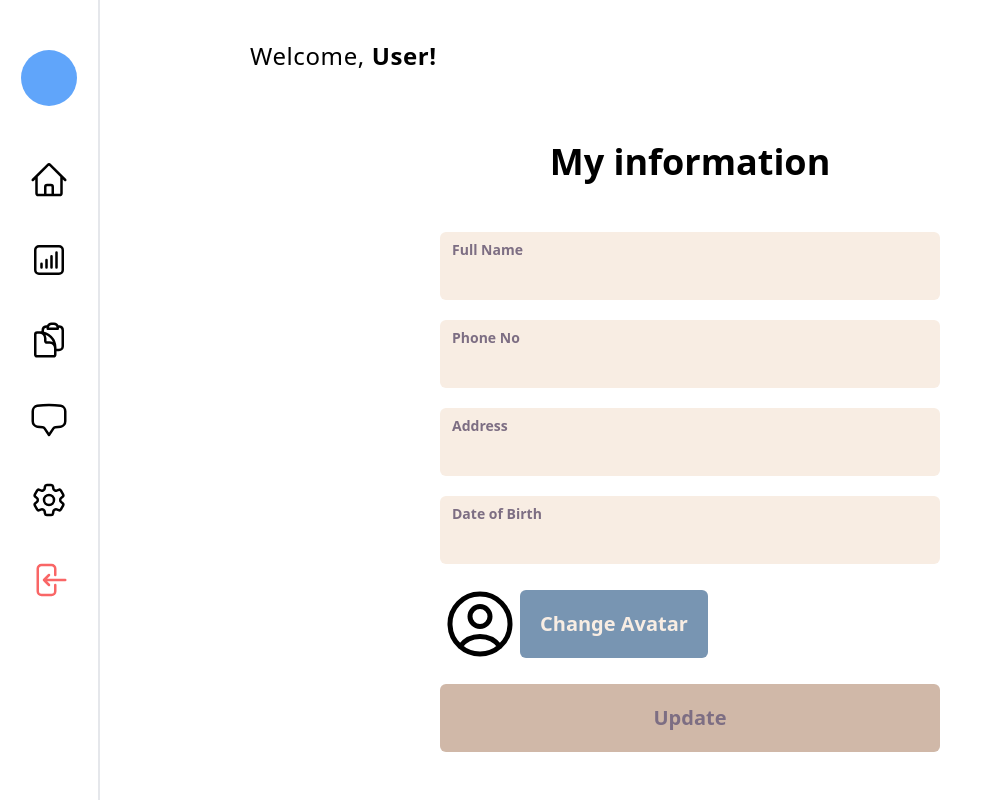
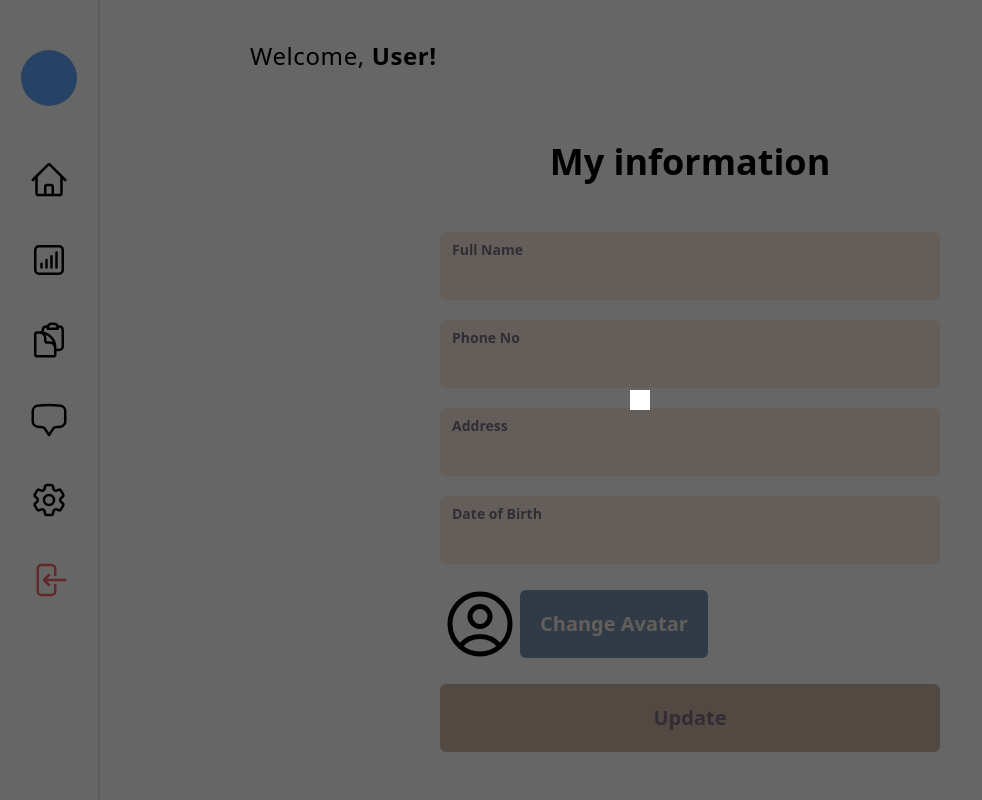
Before and after one commit to tonible14012002/Home-Security-System-frontend, a React (Create React App) app: page / in a window 1280 px wide. Shown: the whole page, without its empty margins (0-982 px from the left). Built offline with nearby package versions, Linux system fonts and the light colour scheme.

Commit message:
add modal layout

```diff
--- a/src/layouts/DefaultLayout/index.js
+++ b/src/layouts/DefaultLayout/index.js
@@ -16,7 +16,7 @@ const DefaultLayout = ({ children, ...props }) => {
       <div
         className={`${
           openSidebar ? 'translate-x-0' : 'hidden tablet:flex'
-        } tablet:translate-x-0 tablet:relative absolute right-0 z-50 bg-white max-w-[35vw] flex flex-col items-center p-4 h-[100vh] w-[100%] tablet:max-w-[100px] border-r-2`}
+        } tablet:translate-x-0 tablet:relative absolute right-0 z-30 bg-white max-w-[35vw] flex flex-col items-center p-4 h-[100vh] w-[100%] tablet:max-w-[100px] border-r-2`}
       >
         <Sidebar />
         {openSidebar && (
--- /dev/null
+++ b/src/layouts/ModalLayout/index.js
@@ -0,0 +1,11 @@
+import React from 'react';
+
+const ModalLayout = ({ children }) => {
+  return (
+    <div className="absolute left-0 top-0 w-[100vw] h-[100vh] flex items-center justify-center z-50 bg-black/60">
+      {children}
+    </div>
+  );
+};
+
+export default ModalLayout;
--- a/src/pages/Home/index.js
+++ b/src/pages/Home/index.js
@@ -1,6 +1,7 @@
 import Button from '../../components/Button';
 import InputField from '../../components/InputField';
 import { UserCircleIcon } from '@heroicons/react/24/outline';
+import ModalLayout from '../../layouts/ModalLayout';
 const Home = () => {
   return (
     <div>
@@ -28,6 +29,9 @@ const Home = () => {
           </div>
         </form>
       </div>
+      <ModalLayout>
+        <div className="w-5 h-5 bg-white"></div> {/* Your component*/}
+      </ModalLayout>
     </div>
   );
 };
```
